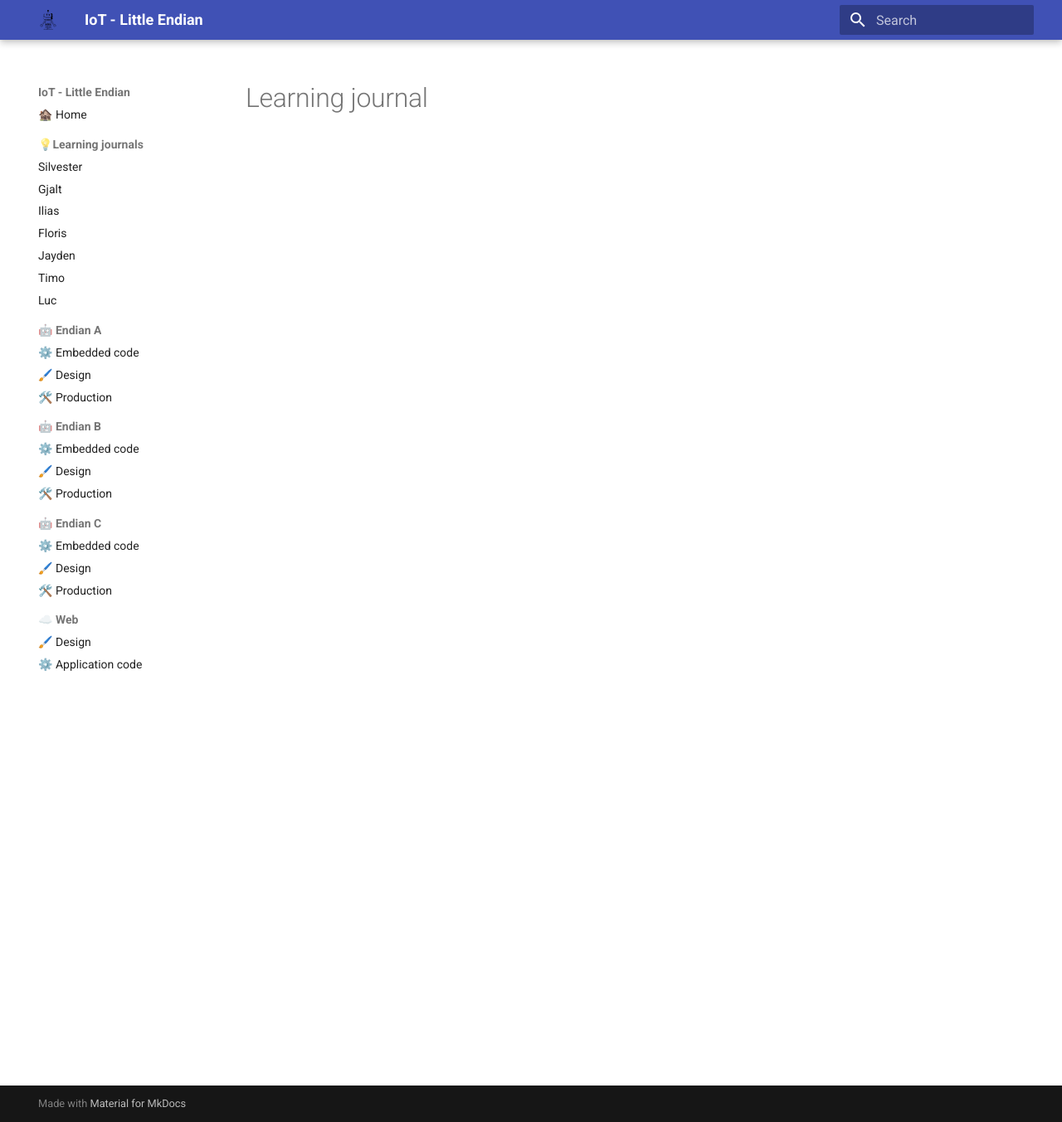
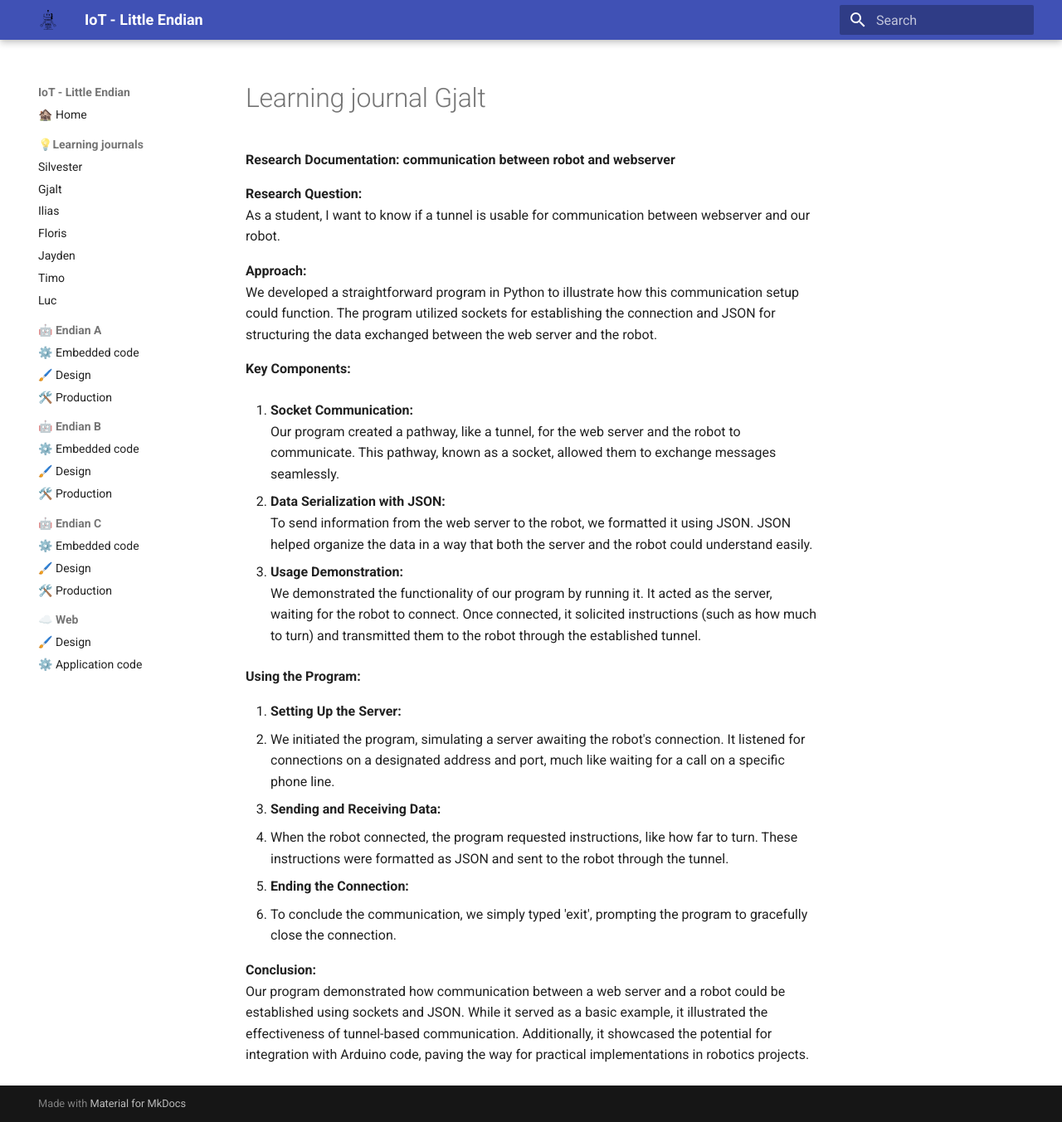
Before and after one commit to VioletHarmon2002/MyFirstRobot, an MkDocs documentation site: the page built from docs/learning-journals/gjalt.md, in a window 1280 px wide and 1353 px high. Shown: the whole window at 83% size. Built offline with MkDocs 1.6.1 and Material for MkDocs 9.7.7, drawn with Linux system fonts in a browser that asks for light colours.

Commit message:
added documetation for my research on what top use for communication bewteen robot and webserver

```diff
--- a/docs/learning-journals/gjalt.md
+++ b/docs/learning-journals/gjalt.md
@@ -1 +1,34 @@
-# Learning journal
+# Learning journal Gjalt
+
+**Research Documentation: communication between robot and webserver**
+
+**Research Question:**
+As a student, I want to know if a tunnel is usable for communication between webserver and our robot.
+
+**Approach:**
+We developed a straightforward program in Python to illustrate how this communication setup could function. The program utilized sockets for establishing the connection and JSON for structuring the data exchanged between the web server and the robot.
+
+**Key Components:**
+
+1. **Socket Communication:**
+   Our program created a pathway, like a tunnel, for the web server and the robot to communicate. This pathway, known as a socket, allowed them to exchange messages seamlessly.
+
+2. **Data Serialization with JSON:**
+   To send information from the web server to the robot, we formatted it using JSON. JSON helped organize the data in a way that both the server and the robot could understand easily.
+
+3. **Usage Demonstration:**
+   We demonstrated the functionality of our program by running it. It acted as the server, waiting for the robot to connect. Once connected, it solicited instructions (such as how much to turn) and transmitted them to the robot through the established tunnel.
+
+**Using the Program:**
+
+1. **Setting Up the Server:**
+   - We initiated the program, simulating a server awaiting the robot's connection. It listened for connections on a designated address and port, much like waiting for a call on a specific phone line.
+
+2. **Sending and Receiving Data:**
+   - When the robot connected, the program requested instructions, like how far to turn. These instructions were formatted as JSON and sent to the robot through the tunnel.
+
+3. **Ending the Connection:**
+   - To conclude the communication, we simply typed 'exit', prompting the program to gracefully close the connection.
+
+**Conclusion:**
+Our program demonstrated how communication between a web server and a robot could be established using sockets and JSON. While it served as a basic example, it illustrated the effectiveness of tunnel-based communication. Additionally, it showcased the potential for integration with Arduino code, paving the way for practical implementations in robotics projects.
```
